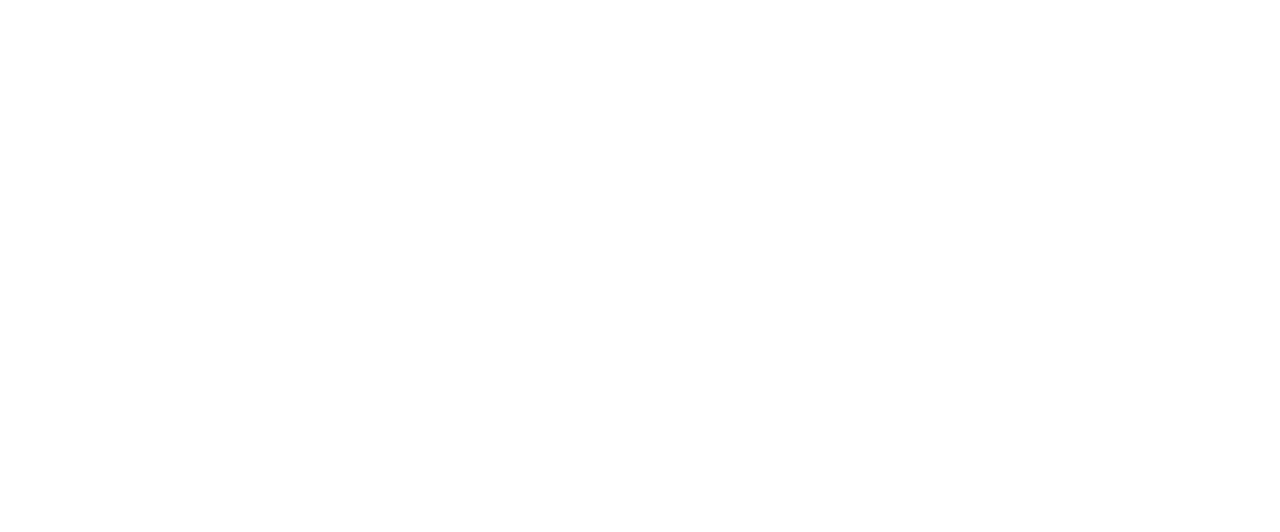
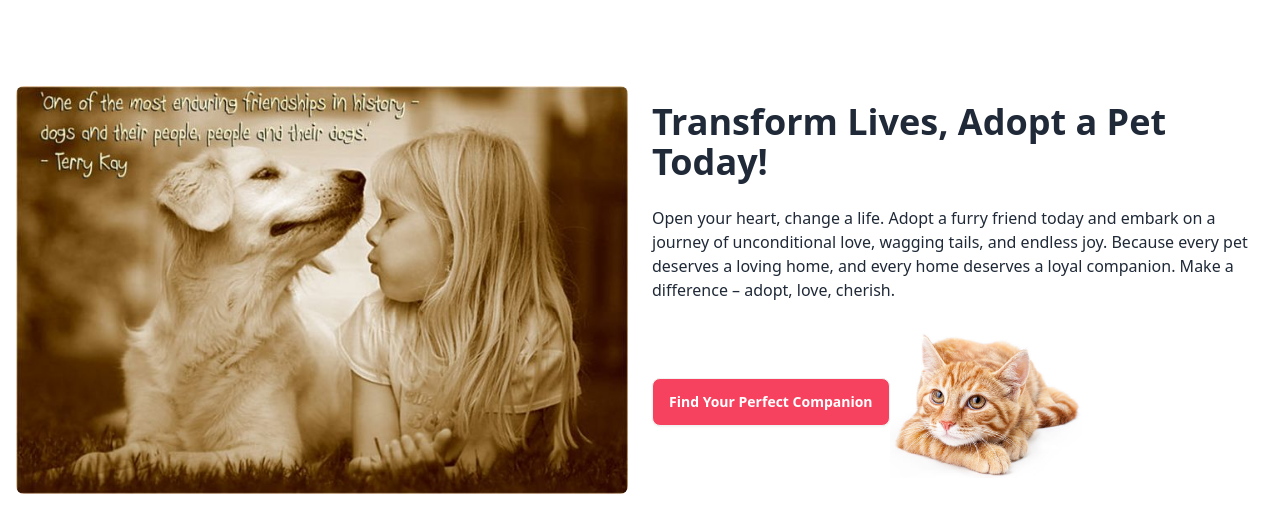
Before and after one commit to rayhan360/petCrafter-client, a React (Vite) app: page / in a window 1280 px wide. Shown: the part 1164-1696 px from the top of the page. Before the commit the page ends 1054 px from the top, so only its background shows below. Built offline with nearby package versions, Linux system fonts and the light colour scheme; no server answers.

Commit message:
added calltoaction section in home page

```diff
--- a/src/Pages/Home/CallToAction/CallToAction.jsx
+++ b/src/Pages/Home/CallToAction/CallToAction.jsx
@@ -0,0 +1,35 @@
+import callImg from "../../../assets/call.jpg";
+import img from "../../../assets/introimg1.jpg";
+const CallToAction = () => {
+  return (
+    <div>
+      <div className="hero min-h-screen">
+        <div className="hero-content flex-col lg:flex-row">
+          <div className="flex-1">
+            <img className="rounded-lg" src={callImg} alt="" />
+          </div>
+          <div className="flex-1 ml-2">
+            <h1 className="text-4xl font-bold">
+              Transform Lives, Adopt a Pet Today!
+            </h1>
+            <p className="py-6">
+              Open your heart, change a life. Adopt a furry friend today and
+              embark on a journey of unconditional love, wagging tails, and
+              endless joy. Because every pet deserves a loving home, and every
+              home deserves a loyal companion. Make a difference – adopt, love,
+              cherish.
+            </p>
+            <div className="flex items-center">
+              <button className="btn bg-[#f6425f] text-white">
+                Find Your Perfect Companion
+              </button>
+              <img className="w-48" src={img} alt="" />
+            </div>
+          </div>
+        </div>
+      </div>
+    </div>
+  );
+};
+
+export default CallToAction;
--- a/src/Pages/Home/Home.jsx
+++ b/src/Pages/Home/Home.jsx
@@ -1,4 +1,5 @@
 import Banner from "./Banner/Banner";
+import CallToAction from "./CallToAction/CallToAction";
 import Category from "./Category/Category";
 
 
@@ -7,6 +8,7 @@
         <div>
             <Banner></Banner>
             <Category></Category>
+            <CallToAction></CallToAction>
         </div>
     );
 };
```
